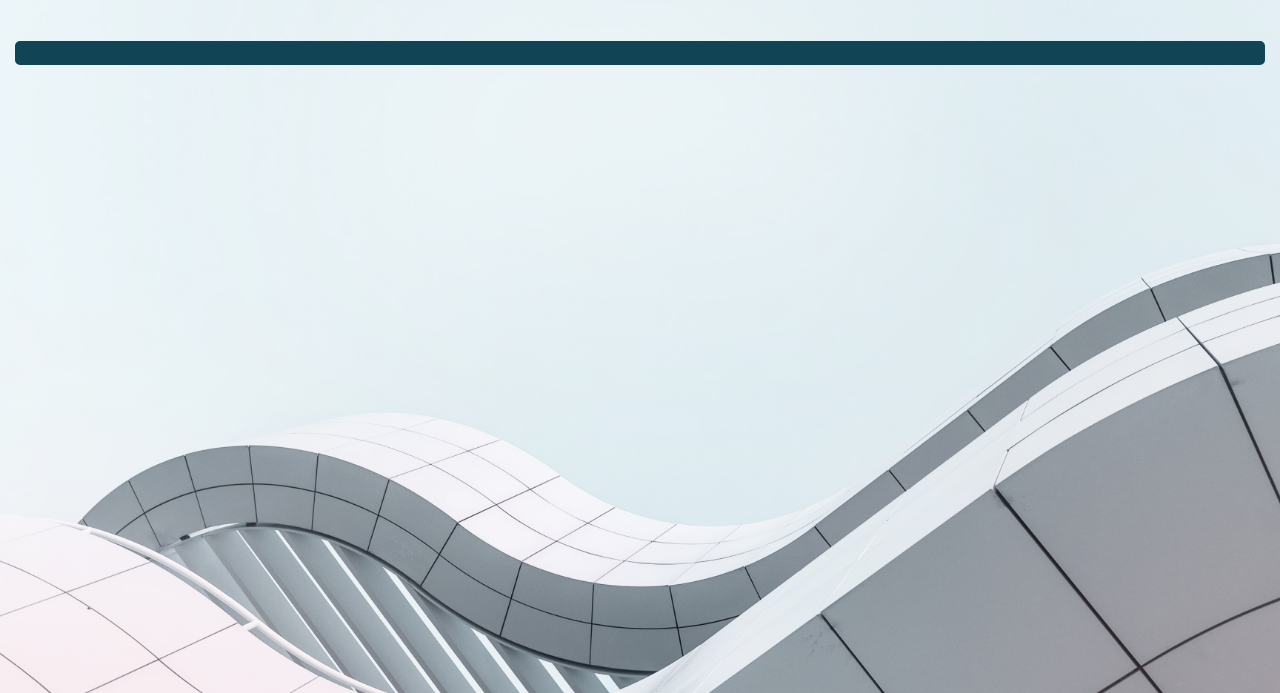
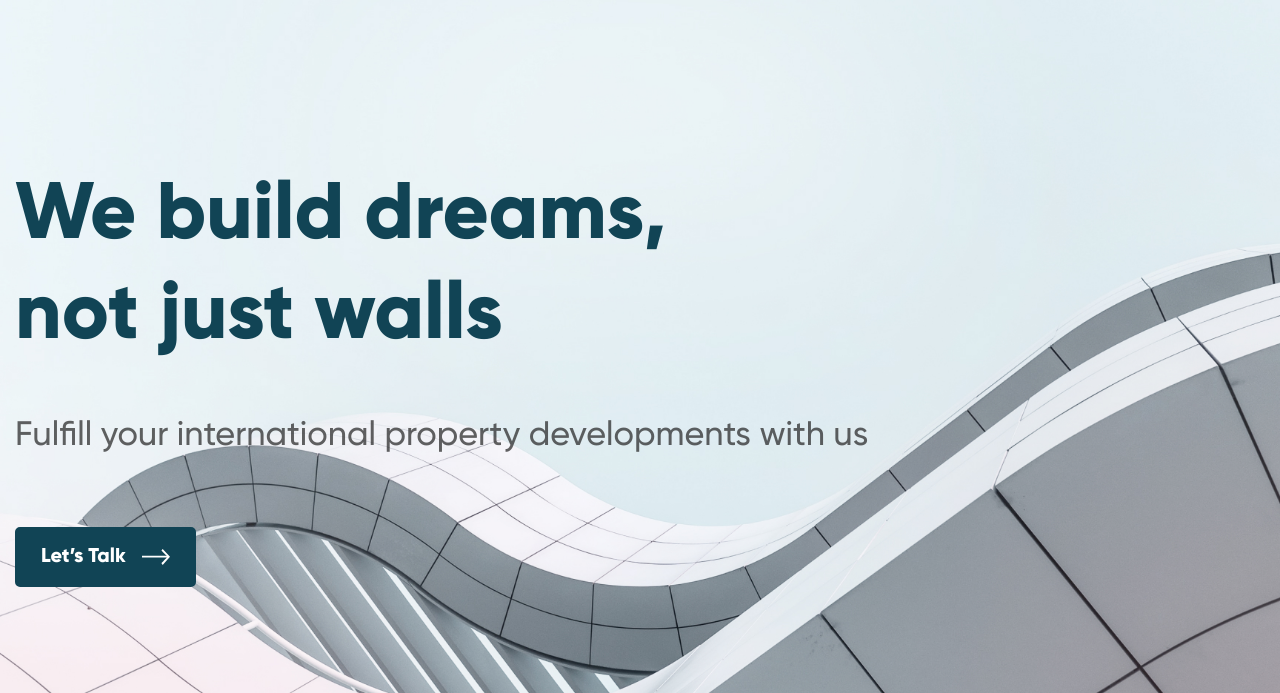
Before and after one commit to Mailerino/Invoriem-layout, a plain HTML site: page index.html in a window 1280 px wide. Shown: the part 107-800 px from the top of the page. Drawn offline with Linux system fonts and the light colour scheme.

Commit message:
Header done

```diff
--- a/index.html
+++ b/index.html
@@ -36,11 +36,14 @@
             </div>
 
             <div class="header__content">
-                <h1 class="header__title"></h1>
+                <h1 class="header__title">We build dreams,<br>not just walls</h1>
                 <div class="header__text">
-                    <p></p>
+                    <p>Fulfill your international property developments with us</p>
                 </div>
-                <a href="#!" class="button-main"></a>
+                <a href="#!" class="header__button button-main">
+                    Let’s Talk
+                    <img src="./images/icons/icon-arrow-right-light.svg" alt="&#129189;">
+                </a>
             </div>
 
             <!-- <div class="header__row"></div> -->
--- a/styles/components/buttons.css
+++ b/styles/components/buttons.css
@@ -1,5 +1,5 @@
 .button-main {
-    display: flex;
+    display: inline-flex;
     justify-content: center;
     align-items: center;
     column-gap: 16px;
--- a/styles/sections/header.css
+++ b/styles/sections/header.css
@@ -12,10 +12,6 @@
     display: flex;
     align-items: center;
     justify-content: space-between;
-}
-.nav--header {
-}
-.nav__logo {
 }
 .nav__content {
     display: flex;
@@ -61,7 +57,23 @@
     background-color: var(--color-blue-dark);
     transition: all var(--animation);
 }
-.button-main {
-}
 .nav__toggle {
 }
+.header__content {
+    padding-top: 125px;
+    max-width: 900px;
+}
+.header__title {
+    font-size: 80px;
+    font-family: var(--font-family-main-eb);
+    color: var(--color-blue-dark);
+    padding-bottom: 50px;
+}
+.header__text {
+    font-size: 34px;
+    padding-bottom: 70px;
+    color: var(--color-black-lighter);
+}
+.header__button {
+    display: inline-flex;
+}
```
